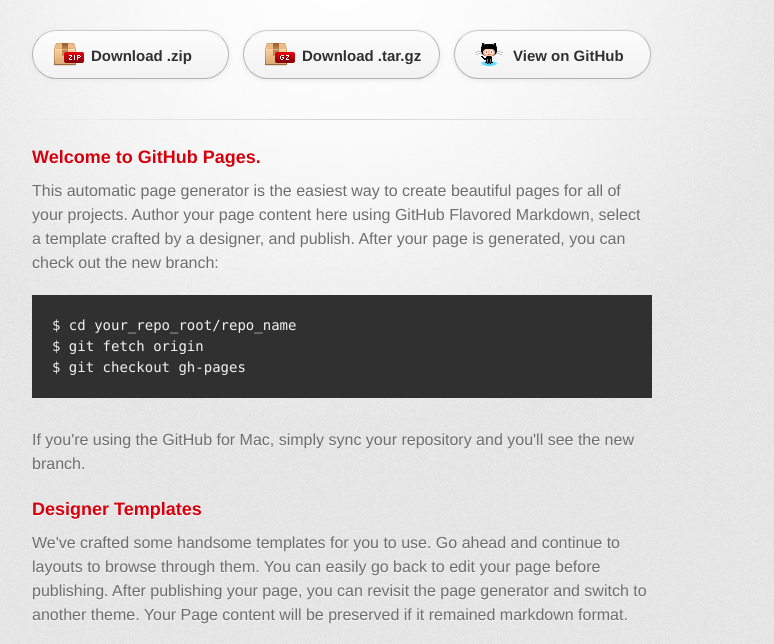
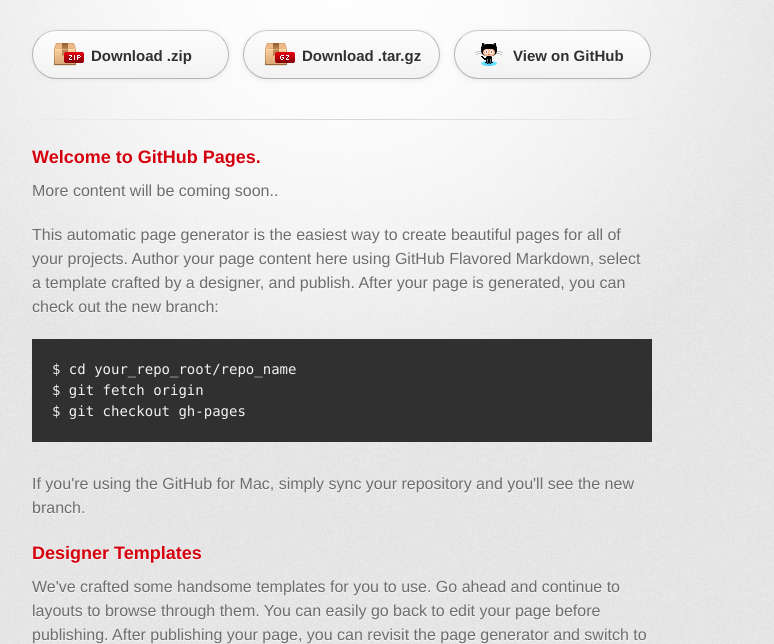
Before and after one commit to jintoppy/png-reporter, a plain HTML site: page index.html in a window 1280 px wide. Shown: the part 158-802 px from the top of the page, without its empty margins (298-1072 px from the left). Drawn offline with Linux system fonts and the light colour scheme; a web font is replaced by a local one.

Commit message:
updated html

```diff
--- a/index.html
+++ b/index.html
@@ -33,7 +33,7 @@
         <section id="main_content">
           <h3>
 <a name="welcome-to-github-pages" class="anchor" href="#welcome-to-github-pages"><span class="octicon octicon-link"></span></a>Welcome to GitHub Pages.</h3>
-
+<p>More content will be coming soon..</p>
 <p>This automatic page generator is the easiest way to create beautiful pages for all of your projects. Author your page content here using GitHub Flavored Markdown, select a template crafted by a designer, and publish. After your page is generated, you can check out the new branch:</p>
 
 <pre><code>$ cd your_repo_root/repo_name
```
